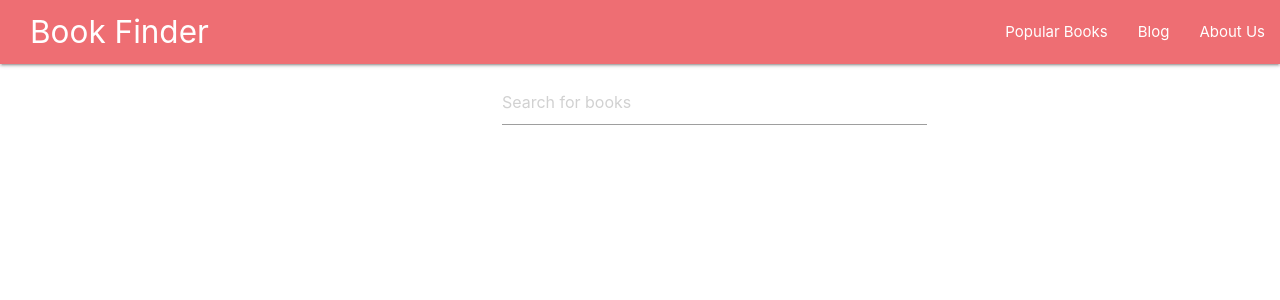
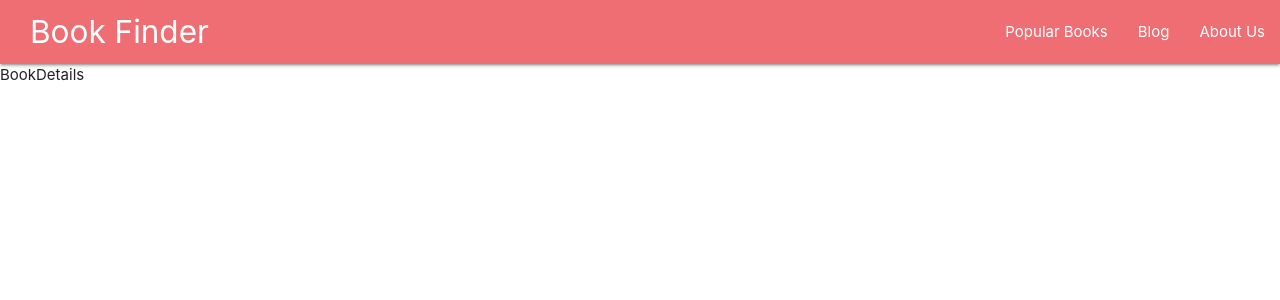
Before and after one commit to Ela-Zaman/BookFinder, a React (Create React App) app in the folder bookfinderapp/: page /book/1 in a window 1280 px wide. Shown: the top 300 px of the page. Built offline with nearby package versions, Linux system fonts and the light colour scheme.

Commit message:
Bookdetails routing completed

```diff
--- a/bookfinderapp/package.json
+++ b/bookfinderapp/package.json
@@ -9,6 +9,7 @@
     "axios": "^0.21.1",
     "react": "^17.0.1",
     "react-dom": "^17.0.1",
+    "react-router-dom": "^5.2.0",
     "react-scripts": "4.0.1",
     "web-vitals": "^0.2.4"
   },
--- a/bookfinderapp/src/App.js
+++ b/bookfinderapp/src/App.js
@@ -1,5 +1,6 @@
 import React,{useState} from "react"
-import Navbar from "./components/Navbar"
+import {Link} from 'react-router-dom'
+
 import Searchbar from "./components/Searchbar"
 import {getBooksByTerm} from "./api/GBApi"
 import BookList from "./components/BookList"
@@ -29,7 +30,7 @@ const App =()=>{
         await getBooksByTerm(searchTerm,setBooks,currentPage,setTotalPages)
     }
     return (<div>
-        <Navbar></Navbar>
+
         <Searchbar handleChange ={handleChange} handleSubmit ={handleSubmit}></Searchbar>
         <BookList books={books}/>
         {totalPages>1?(
--- a/bookfinderapp/src/components/Book.js
+++ b/bookfinderapp/src/components/Book.js
@@ -2,6 +2,7 @@ import React from "react"
 
 const Book =(props)=>
 {
+
 
     const bookInfo=props.data.volumeInfo
     const ImageURL =bookInfo.imageLinks.thumbnail;
--- /dev/null
+++ b/bookfinderapp/src/components/BookDetails.js
@@ -0,0 +1,7 @@
+import React,{useState,useEffect} from "react"
+
+const BookDetails =()=>{
+    return(<div>BookDetails</div>)
+}
+
+export default BookDetails;
--- a/bookfinderapp/src/components/Navbar.js
+++ b/bookfinderapp/src/components/Navbar.js
@@ -1,11 +1,12 @@
 import React from 'react'
+import {Link} from 'react-router-dom'
 
 const Navbar =()=>
 {
     return(<div>
         <nav>
     <div className="nav-wrapper">
-      <a href="#" className="brand-logo" style ={{"marginLeft": 30}}>Book Finder</a>
+      <Link to="/" className="brand-logo" style ={{"marginLeft": 30}}>Book Finder</Link>
       <ul id="nav-mobile" className="right hide-on-med-and-down">
         <li><a href="sass.html">Popular Books</a></li>
         <li><a href="badges.html">Blog</a></li>
--- a/bookfinderapp/src/index.js
+++ b/bookfinderapp/src/index.js
@@ -1,10 +1,18 @@
 import React from 'react';
 import ReactDOM from 'react-dom';
 import App from "./App"
-
+import BookDetails from "./components/BookDetails"
+import {BrowserRouter,Link,Route} from "react-router-dom"
+import Navbar from "./components/Navbar"
 ReactDOM.render(
   <React.StrictMode>
-    <App />
+    <BrowserRouter>
+    <Navbar/>
+    <div>
+      <Route path ="/" exact component ={App}/>
+      <Route path ="/book/:id" exact component ={BookDetails}/>
+      </div></BrowserRouter>
+
   </React.StrictMode> ,document.getElementById('root'));
 
 // If you want to start measuring performance in your app, pass a function
```
Also changed, not shown: 2 other files (tests, documents, lock files or other folders).
